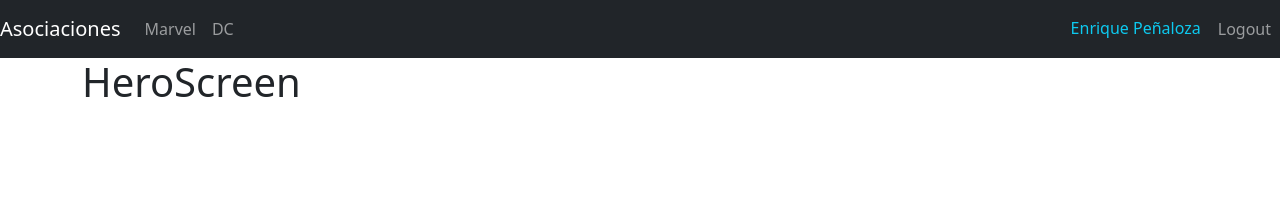
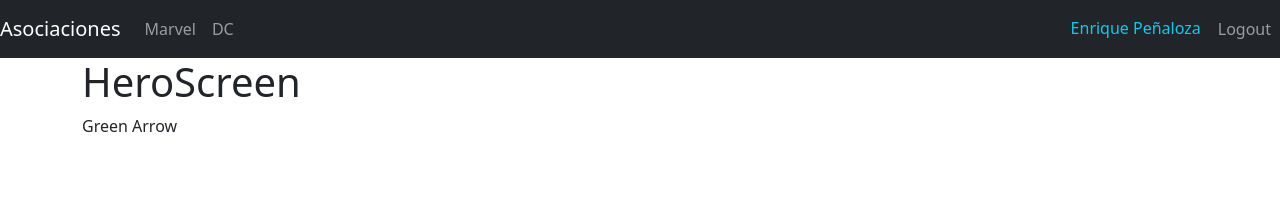
Before and after one commit to mundoenrique/07-heroes-app, a React (Create React App) app: page /hero/dc-arrow in a window 1280 px wide. Shown: the top 204 px of the page. Built offline with nearby package versions, Linux system fonts and the light colour scheme.

Commit message:
Obtiene información del heroe por el id

```diff
--- a/src/components/heroes/HeroScreen.js
+++ b/src/components/heroes/HeroScreen.js
@@ -1,7 +1,18 @@
+import { Navigate, useParams } from 'react-router-dom';
+import { getHeroesById } from '../../helpers/toolHelper';
+
 export default function HeroScreen() {
+	const { heroId } = useParams();
+	const hero = getHeroesById(heroId);
+
+	if (!hero) {
+		<Navigate to="/" />;
+	}
+
 	return (
 		<>
 			<h1>HeroScreen</h1>
+			<p>{hero.superhero}</p>
 		</>
 	);
 }
--- a/src/helpers/toolHelper.js
+++ b/src/helpers/toolHelper.js
@@ -17,7 +17,9 @@ export const NavBarLink = ({ children, to, className = '', ...props }) => {
 	);
 };
 
-export const getHeroesById = (id) => {};
+export const getHeroesById = (id = '') => {
+	return heroes.find((hero) => hero.id === id);
+};
 
 export const getHeroesByPublisher = (publisher) => {
 	const validPublishers = ['DC Comics', 'Marvel Comics'];
```
